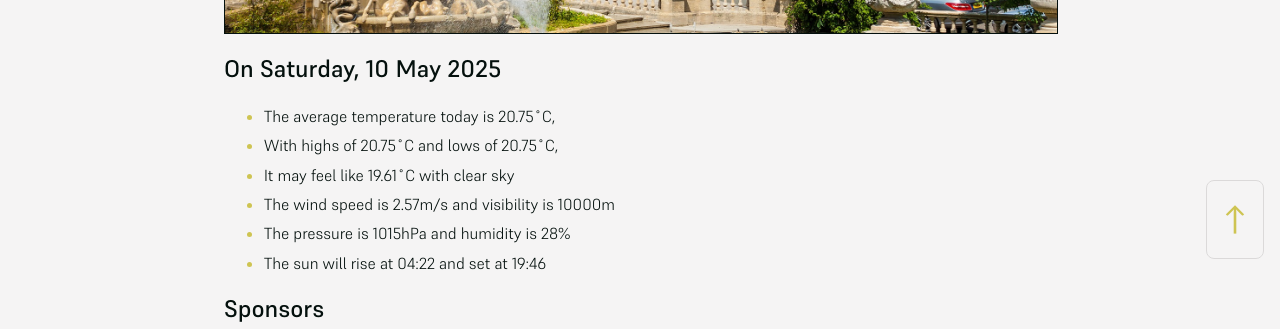
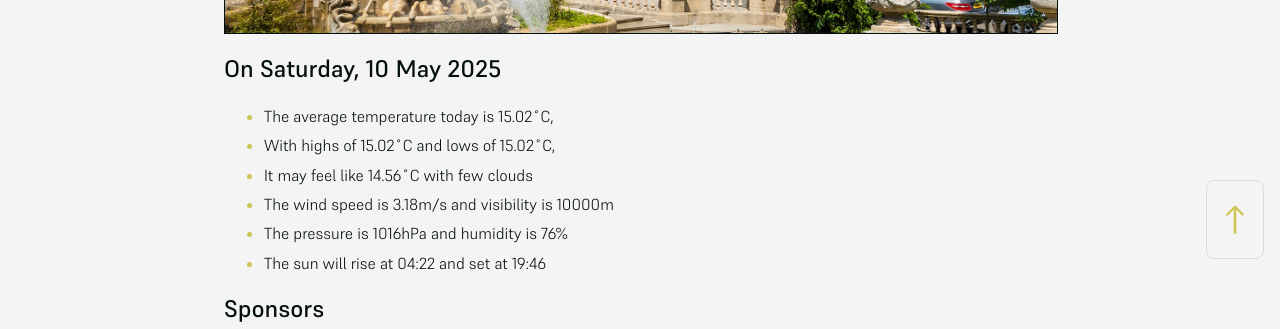
Before and after one commit to mat-0/cheltenham-open-data, a Jekyll site: the page built from index.md, in a window 1280 px wide. Shown: the part 625-954 px from the top of the page. Built offline with Jekyll 4.4.1, drawn with Linux system fonts in a browser that asks for light colours.

Commit message:
Updated 2025-05-10 19:58:15

```diff
--- a/index.md
+++ b/index.md
@@ -10,11 +10,11 @@ seo: Menu
 <!-- weather_marker starts -->
 ## On Saturday, 10 May 2025
 
-- The average temperature today is 20.75˚C,
-- With highs of 20.75˚C and lows of 20.75˚C,
-- It may feel like 19.61˚C with clear sky
-- The wind speed is 2.57m/s and visibility is 10000m
-- The pressure is 1015hPa and humidity is 28%
+- The average temperature today is 15.02˚C,
+- With highs of 15.02˚C and lows of 15.02˚C,
+- It may feel like 14.56˚C with few clouds
+- The wind speed is 3.18m/s and visibility is 10000m
+- The pressure is 1016hPa and humidity is 76%
 - The sun will rise at 04:22 and set at 19:46
 
 <!-- weather_marker ends -->
```
Also changed, not shown: _data/flood.json (+5 -69 lines), _pages/news.md (+4 -4 lines).
